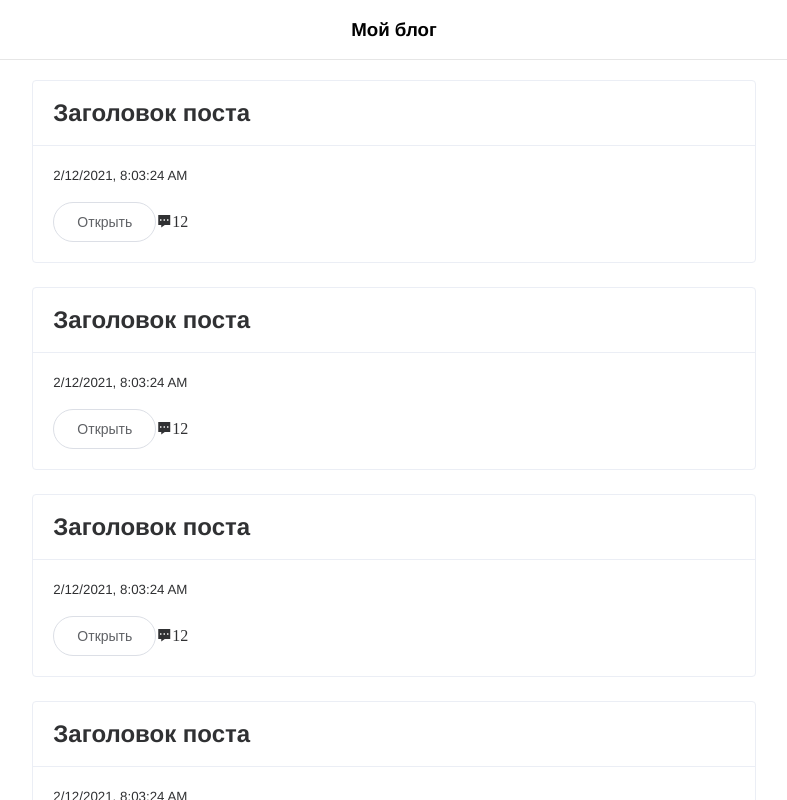
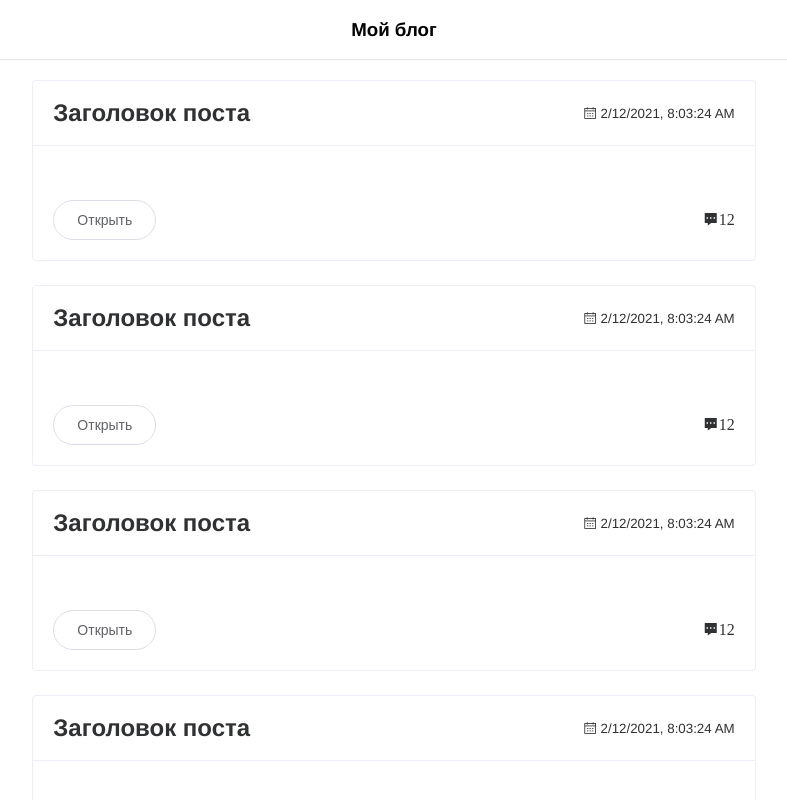
Before and after one commit to dm1annem/test_nuxt_blog, a Nuxt app: page / in a window 1280 px wide. Shown: the top 800 px of the page, without its empty margins (246-1033 px from the left). Built offline with nearby package versions, Linux system fonts and the light colour scheme.

Commit message:
делаю страницу поста

```diff
--- a/components/main/Post.vue
+++ b/components/main/Post.vue
@@ -4,13 +4,17 @@
   body-style="{padding: 0;}"
   class="post"
   >
-    <header slot="header">
+    <header slot="header" class="post-header">
       <h2>Заголовок поста</h2>
+
+      <small >
+      <i class="el-icon-date"></i>
+      {{ new Date().toLocaleString() }}
+      </small>
+
     </header>
 
-    <small class="post-header">
-      {{ new Date().toLocaleString() }}
-    </small>
+
 
     <div class="post-body">
       <img src="https://3.downloader.disk.yandex.ru/preview/417377e6c5d9b9e33dee979f24a91fe868ffa0b8b6a6d0b72eda4b09c58307d8/inf/LT3zIpb_94JO1q4ZcKdstlQIXzN2vo8eIcaj1lSNvu3_SUUUz7cMFY0PZtzwtfik5V88H7S0WAADGiCnkqWZ1Q==?uid=37352729&filename=2012-05-05+13.45.04.jpg&disposition=inline&hash=&limit=0&content_type=image%2Fjpeg&tknv=v2&owner_uid=37352729&size=1632x910"
@@ -34,7 +38,8 @@
 export default {
   methods:{
     openPost(){
-
+      const id = 'test-id'
+      this.$router.push('/post/${id}')
     }
   },
 
@@ -47,15 +52,24 @@ export default {
 
 }
 .post-header{
-
+  display: flex;
+  justify-content: space-between;
+  align-items: center;
 }
 .post-body{
+  margin-bottom: 1rem;
 
 }
 .post-img{
+  width: 100%;
+  height: auto;
 
 }
 .post-footer{
+  display: flex;
+  justify-content: space-between;
+  align-items: center;
+  // margin-bottom: 1rem;
 
 }
 </style>
--- /dev/null
+++ b/pages/post/_id.vue
@@ -0,0 +1,69 @@
+<template>
+    <article class="post">
+        <header class="post-header">
+            <div class="post-title">
+                <h1 >Post title</h1>
+                <nuxt-link to="/">
+                    <i class="el-icon-back"></i>
+                </nuxt-link>
+            </div>
+
+            <div class="post-info">
+                <small >
+                    <i class="el-icon-date"></i>
+                    {{ new Date().toLocaleString() }}
+                </small>
+
+                <small>
+                    <i class="el-icon-view"></i>
+                    42
+              </small>
+            </div>
+
+            <div class="post-img">
+                <img src="https://3.downloader.disk.yandex.ru/preview/417377e6c5d9b9e33dee979f24a91fe868ffa0b8b6a6d0b72eda4b09c58307d8/inf/LT3zIpb_94JO1q4ZcKdstlQIXzN2vo8eIcaj1lSNvu3_SUUUz7cMFY0PZtzwtfik5V88H7S0WAADGiCnkqWZ1Q==?uid=37352729&filename=2012-05-05+13.45.04.jpg&disposition=inline&hash=&limit=0&content_type=image%2Fjpeg&tknv=v2&owner_uid=37352729&size=1632x910"
+                alt="Post image"
+                >
+            </div>
+
+
+        </header>
+
+        <main class="post-content">
+            <p>Lorem ipsum dolor sit amet, consectetur adipisicing elit. Veniam voluptate minus quidem illum tenetur alias ratione porro odit dolor. Impedit nostrum culpa nulla quisquam necessitatibus asperiores accusantium deleniti error corrupti.</p>
+        </main>
+
+    </article>
+</template>
+
+<script>
+export default {
+    validate({params}){
+        return Boolean(params.id)
+    }
+}
+</script>
+
+<style lang="scss" scoped>
+
+.post{
+    max-width: 600px;
+    margin: 0 auto;
+}
+
+.post-title{
+    display: flex;
+    justify-content: space-between;
+    align-items: center;
+    margin-bottom: 1rem;
+}
+
+.post-info{
+    display: flex;
+    justify-content: space-between;
+    align-items: center;
+    margin-bottom: 0.5rem;
+
+}
+
+</style>
```
